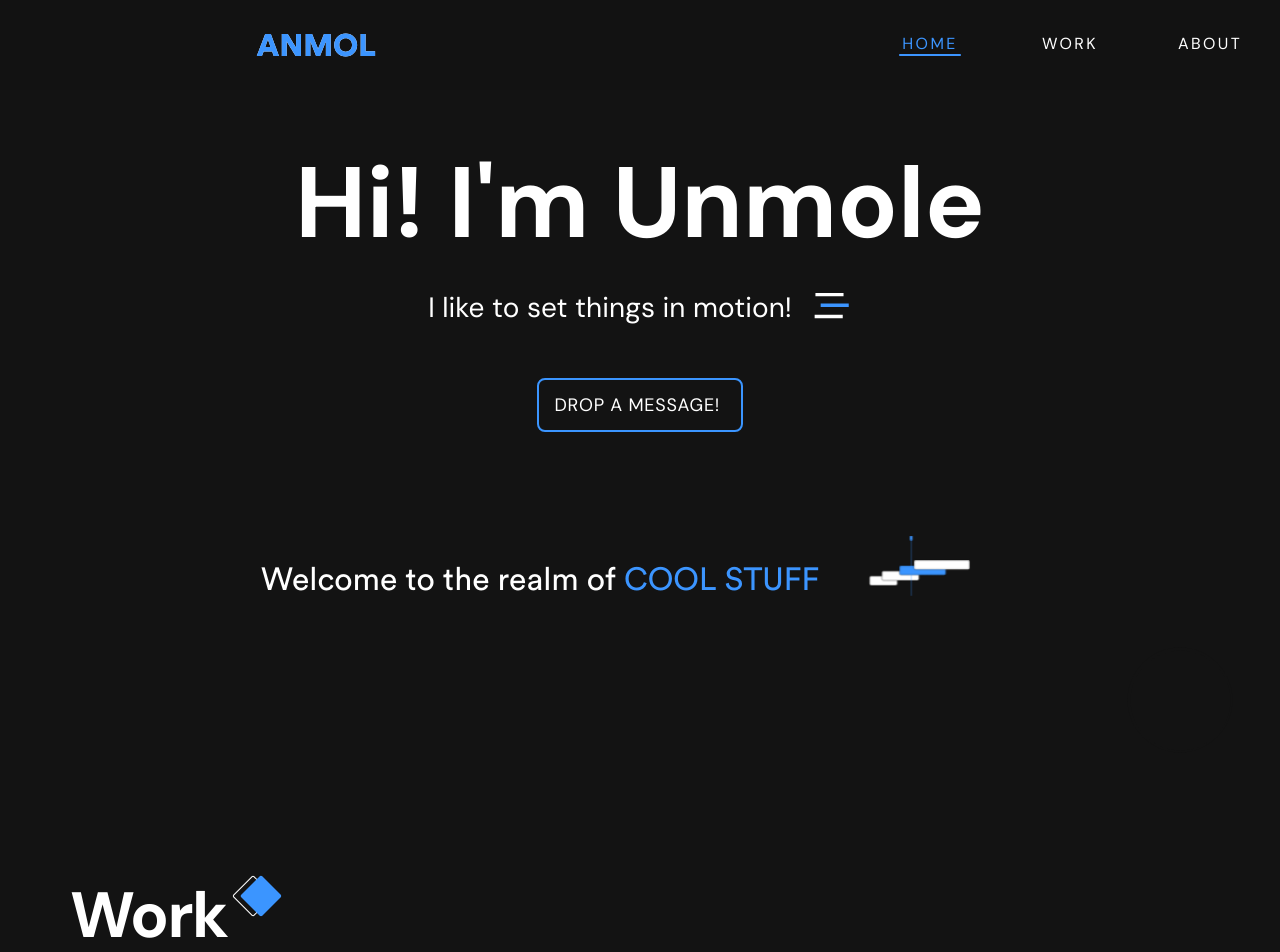
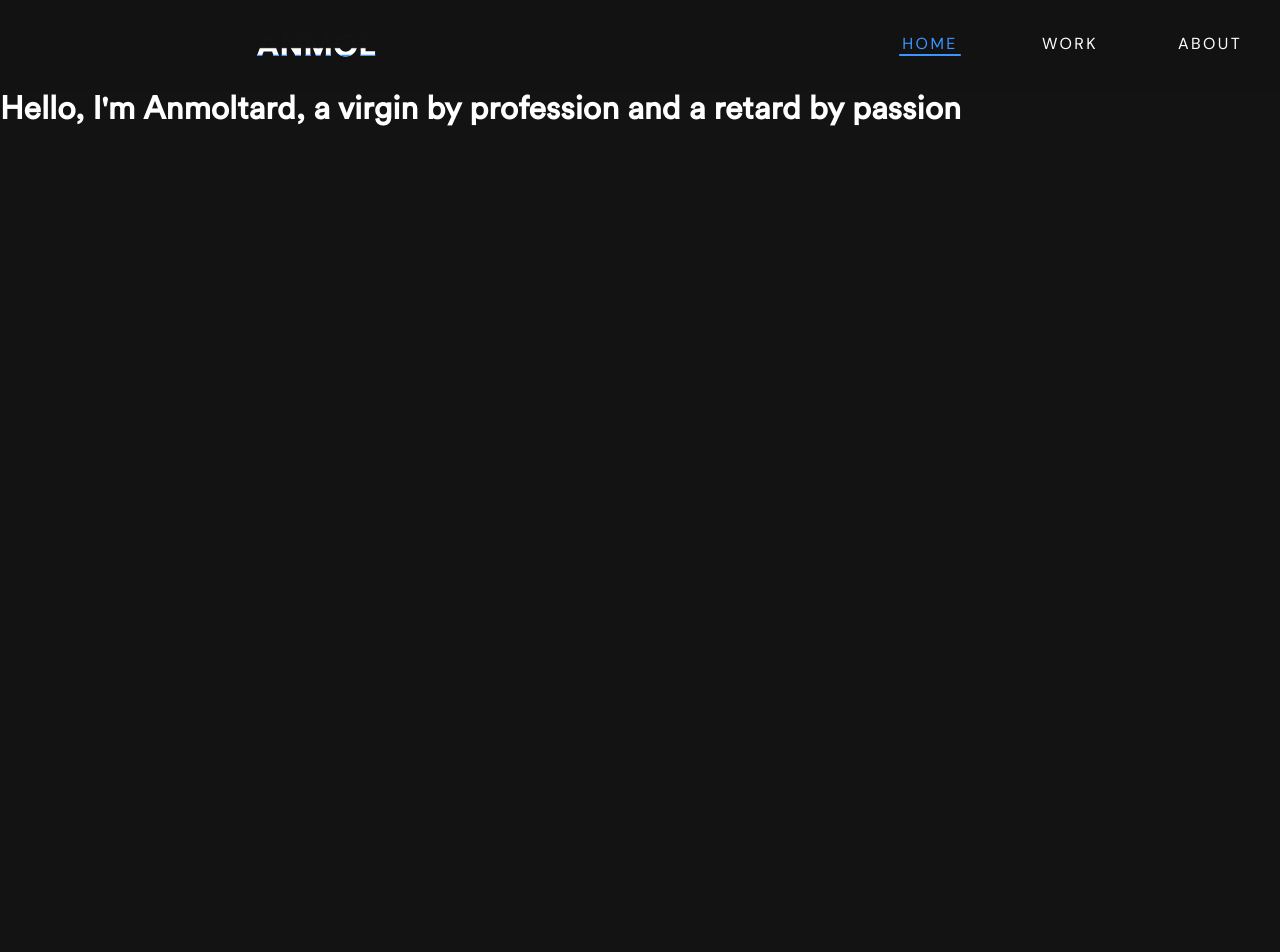
Before and after one commit to Anmolk1406/Portfolio_Anmol, a React (Create React App) app: page /about in a window 1280 px wide. Shown: the top 952 px of the page. After the commit the page ends 800 px from the top, so only its background shows below. Built offline with nearby package versions, Linux system fonts and the light colour scheme.

Commit message:
fixing your mess

```diff
--- a/package.json
+++ b/package.json
@@ -22,7 +22,7 @@
   },
   "scripts": {
     "predeploy": "npm run build",
-   "deploy": "gh-pages -d build",
+    "deploy": "gh-pages -d build",
     "start": "react-scripts start",
     "build": "react-scripts build",
     "test": "react-scripts test",
--- a/src/App.js
+++ b/src/App.js
@@ -2,7 +2,9 @@ import Navbar from "./components/Navbar";
 import React, {useState, useEffect} from "react";
 import {BrowserRouter as Router, Switch, Route} from 'react-router-dom';
 import './App.css';
+import About from './components/pages/About'
 import Home from './components/pages/Home'
+import Blank from "./components/Blank";
 import ScrollToTop from "react-scroll-to-top";
 import ScrollUpAnimation from "./components/Scroll";
 import {CircularProgressbarWithChildren,buildStyles} from "react-circular-progressbar";
@@ -52,8 +54,14 @@ const divStyle = {
           </div>
 
         <Navbar />
-        <Home />
+        <Blank/>
         <Switch>
+          <Route exact path='/'>
+            <Home />
+          </Route>
+          <Route path='/about'>
+            <About/>
+          </Route>
         </Switch>
       </Router>
     </>
--- /dev/null
+++ b/src/components/Blank.css
@@ -0,0 +1,4 @@
+.blank {
+    background-color: transparent;
+    height: 90px;
+}
--- /dev/null
+++ b/src/components/Blank.js
@@ -0,0 +1,12 @@
+import React from 'react'
+import './Blank.css'
+
+function Blank() {
+    return (
+        <div className='blank'>
+
+        </div>
+    )
+}
+
+export default Blank
--- a/src/components/Footer.js
+++ b/src/components/Footer.js
@@ -49,10 +49,10 @@ function Footer() {
                 <p>
                     Website Designed and Developed by Me!
                 </p>
-                    <p>
-                        Special thanks to ayaneshu and supratim for helping me in design
-                        and development of this website ❤️
-                    </p>
+                <p>
+                    Special thanks to Ayaneshu and Supratim for helping me in design
+                    and development of this website ❤️
+                </p>
          </div>
          </>
     )
--- a/src/components/Navbar.js
+++ b/src/components/Navbar.js
@@ -1,11 +1,22 @@
 import React, { useState } from 'react';
 import './navbar.css'
-import { Link } from 'react-router-dom';
+import { Link, useHistory, useRouteMatch } from 'react-router-dom';
 import Anmol from './Anmol';
+import {Link as ScrollLink, animateScroll as scroll, scroller} from 'react-scroll'
 
+// scroller.scrollTo('myScrollToElement', {
+//     duration: 1500,
+//     delay: 100,
+//     smooth: true,
+//     containerId: 'ContainerElementID',
+//     offset: 50, // Scrolls to element + 50 pixels down the page
+//     ...
+// })
 
 function Navbar() {
-    const [active, setActive] = useState('')
+    const history = useHistory();
+    const {url, path} = useRouteMatch();
+    const [active, setActive] = useState('home');
     const [button, setButton] = useState(true);
     const showButton = () => {
         if(window.innerWidth <= 960)
@@ -25,9 +36,19 @@ function Navbar() {
             {/* <Link><img src={logo}/></Link>  */}
 
             <div className="navi-cons">
-                <Link><button className="link-buttons activated">Home</button></Link>
-                <Link><button className="link-buttons active">Work</button></Link>
-                <Link><button className="link-buttons active">About</button></Link>
+                <ScrollLink className="c-main__contact" to="home-container" smooth={true} duration={800}>
+                    <Link to='/'>
+                        <button onClick={()=>setActive('home')} className={`link-buttons ${active === 'home' ? 'activated' : 'active'}`}>Home</button>
+                    </Link>
+                </ScrollLink>
+                <ScrollLink className="c-main__contact" to="works-container" offset={-1 * 18 * window.innerHeight / 100} smooth={true} duration={800}>
+                    <Link to='/'>
+                        <button onClick={()=>setActive('work')} className={`link-buttons ${active === 'work' ? 'activated' : 'active'}`}>Work</button>
+                    </Link>
+                </ScrollLink>
+                <Link to='/about'>
+                    <button onClick={()=>setActive('about')} className={`link-buttons ${active === 'about' ? 'activated' : 'active'}`}>About</button>
+                </Link>
 
             </div>
 
--- a/src/components/footer.css
+++ b/src/components/footer.css
@@ -28,7 +28,7 @@ url('https://fonts.googleapis.com/css2?family=Sora&display=swap');
 }
 
 .footer_ending{
-
+    padding: 20px;
     background: white;
 }
 
@@ -36,7 +36,7 @@ url('https://fonts.googleapis.com/css2?family=Sora&display=swap');
     display: flex;
     justify-content: center;
     margin: 0 auto;
-    padding: 15px;
+    /* padding: 15px; */
     color: #131313;
     font-family: "circular";
     font-weight: lighter;
--- /dev/null
+++ b/src/components/pages/About.js
@@ -0,0 +1,11 @@
+import React from 'react'
+
+function About() {
+    return (
+        <div>
+            <h1>Hello, I'm Anmoltard, a virgin by profession and a retard by passion</h1>
+        </div>
+    )
+}
+
+export default About
--- a/src/components/pages/Home.js
+++ b/src/components/pages/Home.js
@@ -7,13 +7,13 @@ import Realm from '../Realm';
 
 function Home() {
     return(
-        <>
+        <div id='home-container'>
             <HeroSection />
             <Realm />
             <Cards />
             <Experience />
             <Footer />
-        </>
+        </div>
     )
 }
 
```
Also changed, not shown: 1 other file (tests, documents, lock files or other folders).
